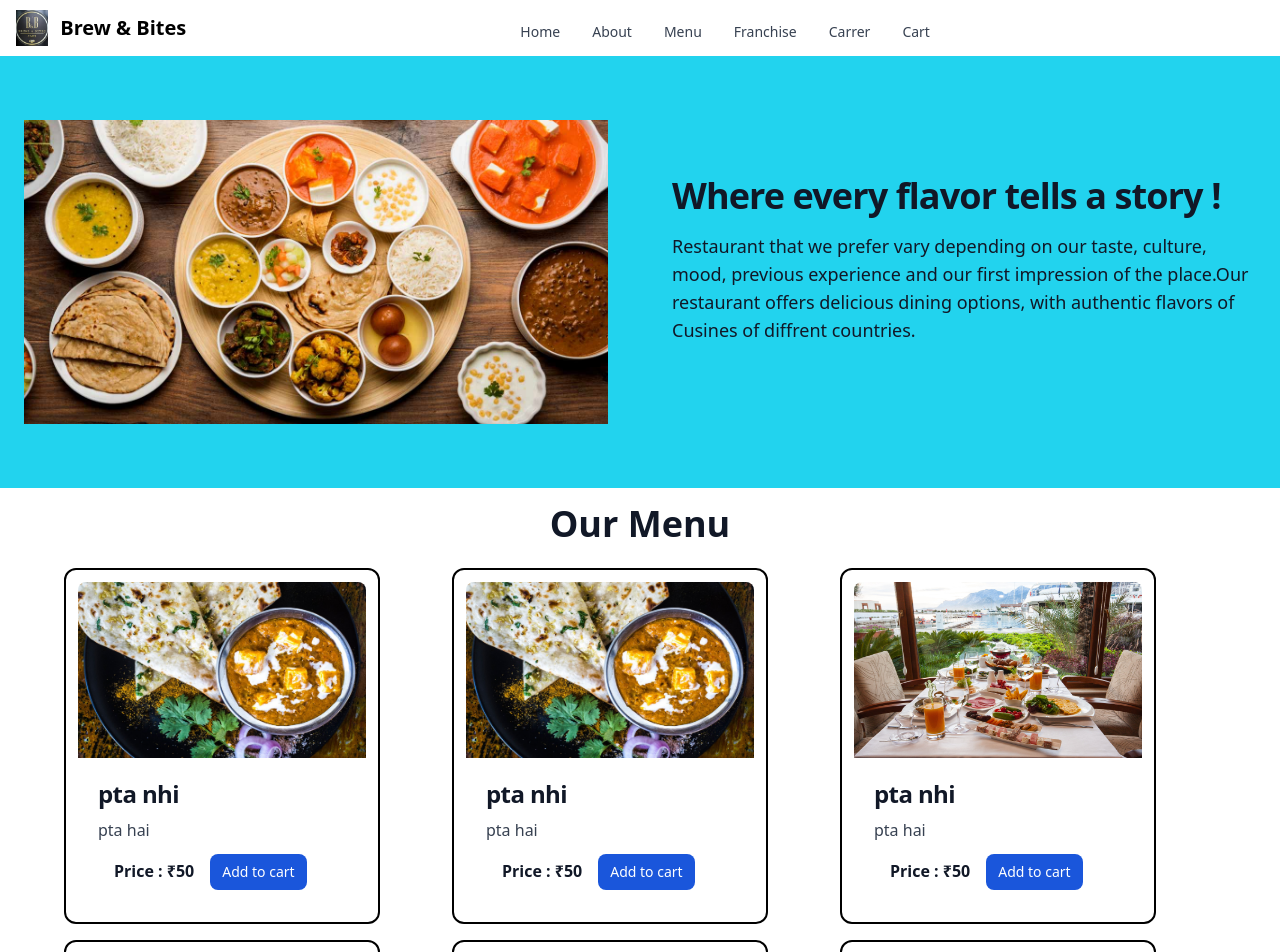
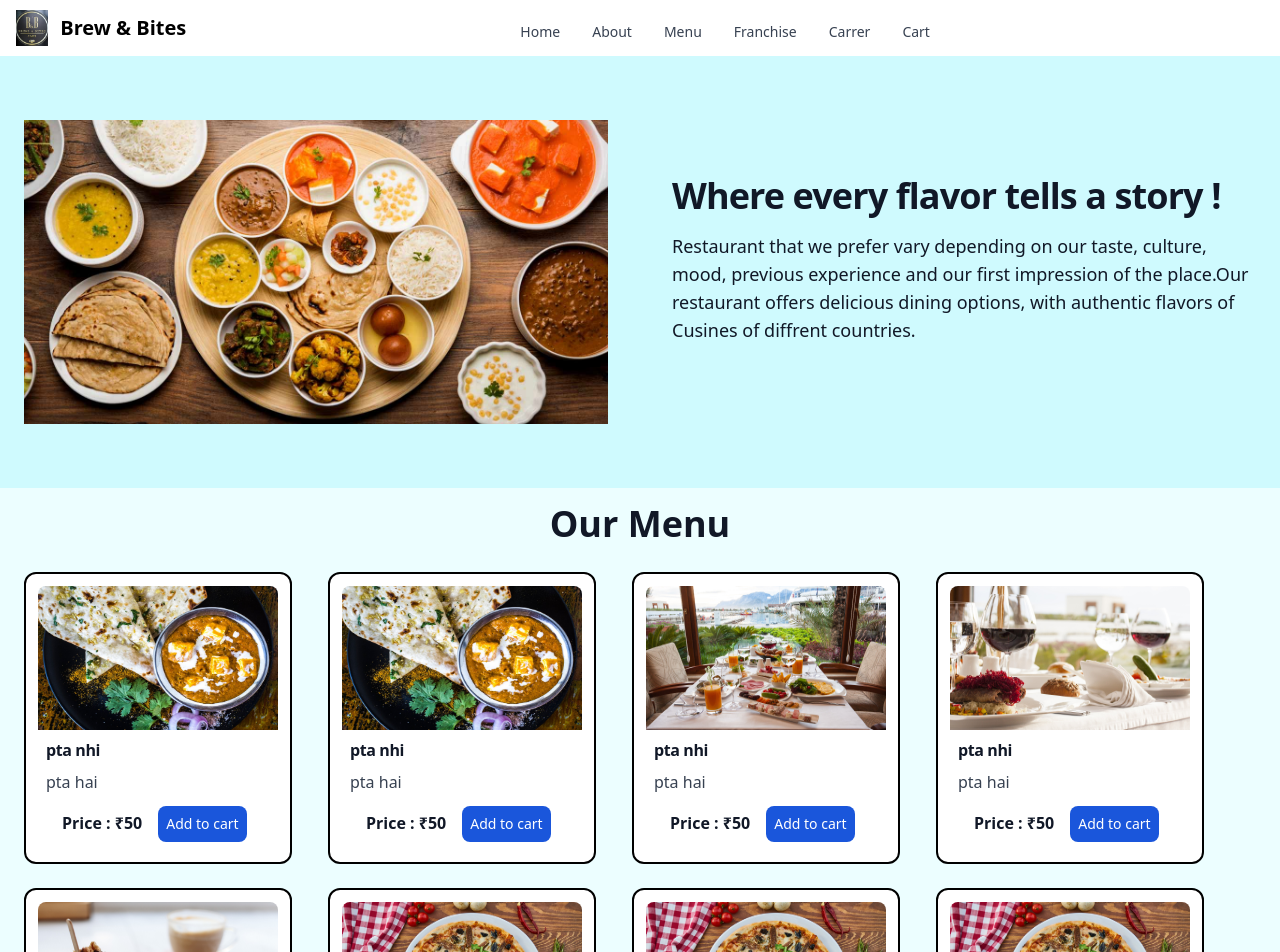
Before and after one commit to Souravlal61/Brew-Bites, a React (Vite) app: page /menu in a window 1280 px wide. Shown: the top 952 px of the page. Built offline with nearby package versions, Linux system fonts and the light colour scheme.

Commit message:
menu page

```diff
--- a/src/pages/Itemscard.jsx
+++ b/src/pages/Itemscard.jsx
@@ -7,26 +7,31 @@ import {useCart} from "react-use-cart";
 
   <>
 
-    <div className="gap-x-6 gap-y-10 ml-16 m-2 justify-evenly inline-block">
-
-  <div class=" p-3 hover:scale-110 border-x-black border-y-black border-2 rounded-xl">
+   <div className="ml-6 gap-x-6 gap-y-10 m-3 justify-evenly inline-block">
+  <div class=" bg-white p-3 hover:scale-110 border-x-black border-y-black border-2 rounded-xl container">
 
 
-    <img class="rounded-t-lg h-44 w-72" src={props.img} />
+    <img class="rounded-t-lg h-36 w-60" src={props.img} />
 
-     <div class="p-5">
+     <div class="p-2">
 
-            <h5 class="mb-2 text-2xl font-bold tracking-tight text-gray-900 dark:text-white">{props.title}</h5>
+            <h5 class="mb-2 text-1xl font-bold tracking-tight text-gray-900 dark:text-white">{props.title}</h5>
 
 
         <p class="mb-3 font-normal text-gray-700 dark:text-gray-400">{props.desc}</p>
         <div>
-        <span class="font-bold p-4 mb-3  text-gray-900 dark:text-gray-400">Price : ₹{props.price}</span>
-        <button class="inline-flex items-center px-3 py-2 text-sm font-medium text-center text-white bg-blue-700 rounded-lg hover:bg-blue-800 focus:ring-4 focus:outline-none focus:ring-blue-300 dark:bg-blue-600 dark:hover:bg-blue-700 dark:focus:ring-blue-800" onClick={() =>addItem(props.item)}> Add to cart </button>
+        <span class="font-bold p-4 mb-1  text-gray-900 dark:text-gray-400">Price : ₹{props.price}</span>
+        <button class="inline-flex items-center px-2 py-2 text-sm font-medium text-center text-white bg-blue-700 rounded-lg hover:bg-blue-800 focus:ring-4 focus:outline-none focus:ring-blue-300 dark:bg-blue-600 dark:hover:bg-blue-700 dark:focus:ring-blue-800" onClick={() =>addItem(props.item)}> Add to cart </button>
         </div>
         </div>
         </div>
         </div>
+
+
+
+
+
+
         </>
 
     );
--- a/src/pages/cart.jsx
+++ b/src/pages/cart.jsx
@@ -1,6 +1,6 @@
 import React from "react";
 import {useCart} from "react-use-cart"
-import dustbin from '../image/dustbin.png'
+
 
 
 const Cart = () => {
@@ -18,12 +18,13 @@ const Cart = () => {
     } = useCart();
     if(isEmpty) return <h1 className="text-center text-2xl font-bold text-gray-900 dark:text-white">Your Cart is Empty</h1>
     return(
-        <section className="py-4 container">
+        <section className="py-4 bg-orange-50">
             <div className="row justify-center">
                 <div className="container-md">
                     <h5 className="text-2xl font-bold text-gray-900 dark:text-white m-4">Cart : ({totalUniqueItems}) <br/>Total Items : ({totalItems})</h5>
-                    <div className="justify-evenly inline-block flex justify-between align-middle">
-                     <div className="p-8 ml-4 p-4">
+                    <div className="justify-evenly align-middle flex">
+                    <div class="ml-4 p-4">
+
 
 
 
--- a/src/pages/menu.jsx
+++ b/src/pages/menu.jsx
@@ -2,10 +2,12 @@ import React from 'react'
 import Itemcard from './Itemscard'
 import data from './data'
 import image1 from '../image/image1.jpg'
+
 export default function Menu(){
     return(
         <>
-        <section class="bg-cyan-400 dark:bg-gray-900">
+        <div className='bg-cyan-50'>
+        <section class="bg-cyan-100 dark:bg-gray-900">
 
    <div class="gap-8 items-center py-8 px-4 mx-auto max-w-screen-xl xl:gap-16 md:grid md:grid-cols-2 sm:py-16 lg:px-6">
    <img class="w-full dark:hidden"src={image1} alt="dashboard image"/>
@@ -19,7 +21,7 @@ export default function Menu(){
 </section>
 
         <h1 className='text-center mt-4 text-4xl font-bold text-gray-900 dark:text-white'>Our Menu</h1>
-        <section className='py-4 container'>
+        <section className='py-4'>
             <div className='row justify-center'>
                 {data.productData.map((items,index)=>{
                     return(
@@ -34,7 +36,7 @@ export default function Menu(){
 
             </div>
         </section>
-
+        </div>
         </>
     )
 }
```
